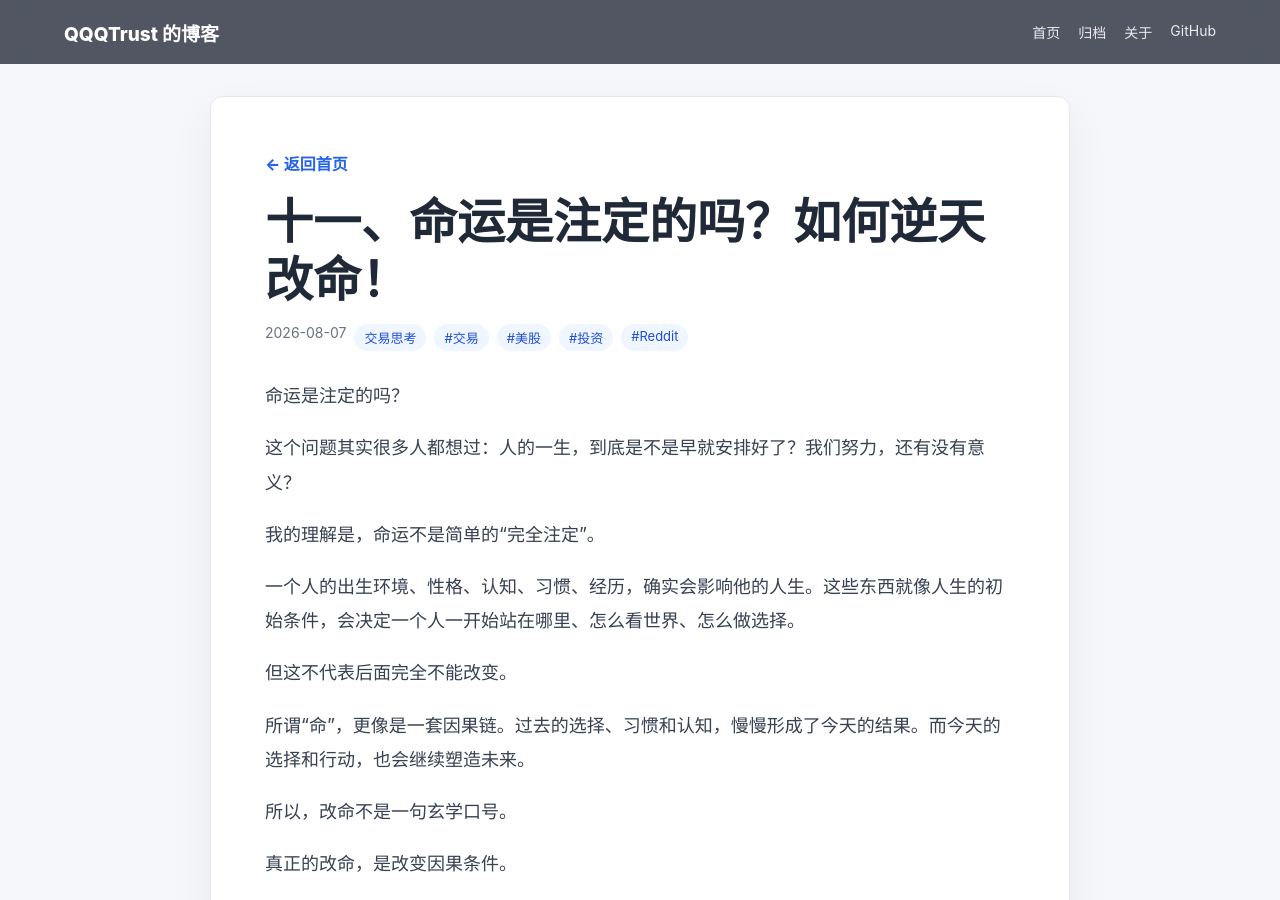
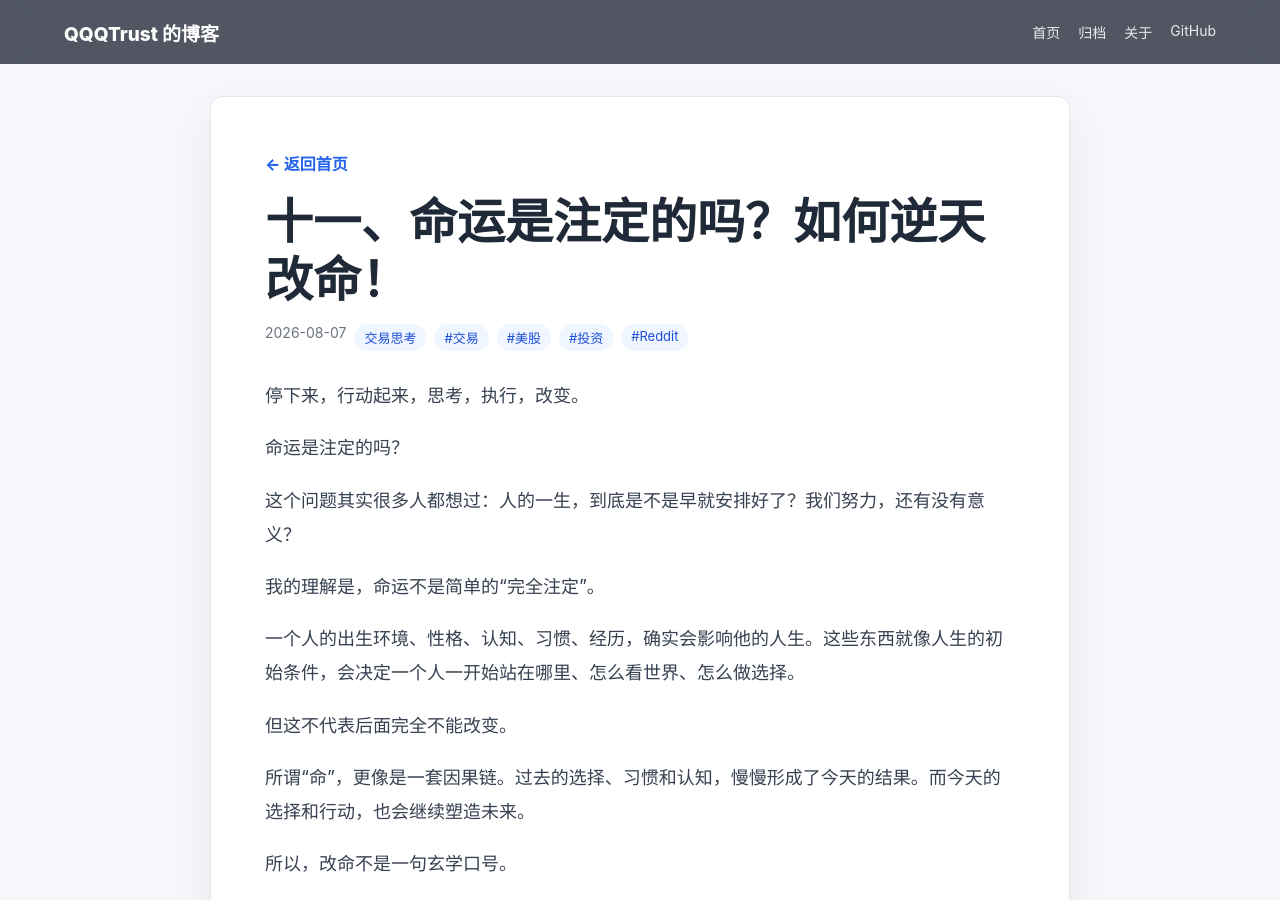
Before and after one commit to QQQTrust/QQQTrust.github.io, a Jekyll site: the page built from _posts/2026-08-07-reddit-1vho3m4.md, in a window 1280 px wide and 900 px high. Built offline with Jekyll 4.4.1, drawn with Linux system fonts in a browser that asks for light colours.

Commit message:
Update 2026-08-07-reddit-1vho3m4.md

```diff
--- a/_posts/2026-08-07-reddit-1vho3m4.md
+++ b/_posts/2026-08-07-reddit-1vho3m4.md
@@ -8,6 +8,7 @@ tags: [交易, 美股, 投资, Reddit]
 source: "https://www.reddit.com/user/QQQTrust/comments/1vho3m4/%E5%91%BD%E8%BF%90%E6%98%AF%E6%B3%A8%E5%AE%9A%E7%9A%84%E5%90%97%E5%A6%82%E4%BD%95%E9%80%86%E5%A4%A9%E6%94%B9%E5%91%BD/"
 reddit_id: "1vho3m4"
 ---
+停下来，行动起来，思考，执行，改变。
 
 命运是注定的吗？
 
```
